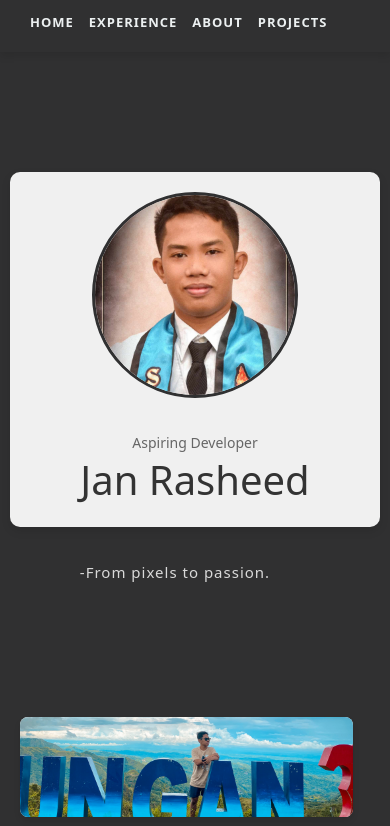
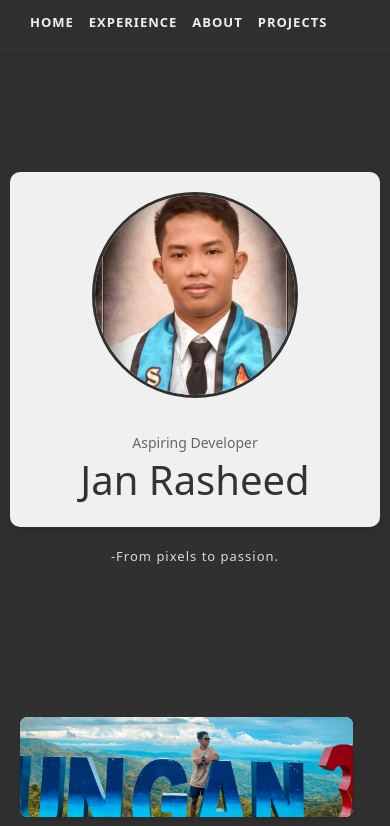
Before and after one commit to JosePanoy/JosePanoy, a React (Vite) app: page / in a window 390 px wide. Shown: the top 826 px of the page. Built offline with nearby package versions, Linux system fonts and the light colour scheme.

Commit message:
did minor features

```diff
--- a/src/assets/css/projectdiv.css
+++ b/src/assets/css/projectdiv.css
@@ -1,7 +1,7 @@
 .project-container {
     display: grid;
-    grid-template-columns: repeat(2, 1fr); /* 2 columns */
-    grid-template-rows: repeat(4, auto); /* 4 rows */
+    grid-template-columns: repeat(2, 1fr);
+    grid-template-rows: repeat(4, auto);
     gap: 20px;
     width: 85%;
     margin: 0 auto;
@@ -62,6 +62,6 @@
 }
 @media screen and (max-width: 768px) {
     .project-container {
-        grid-template-columns: repeat(1, 1fr); /* 1 column for smaller screens */
+        grid-template-columns: repeat(1, 1fr);
     }
 }
--- a/src/index.css
+++ b/src/index.css
@@ -154,20 +154,21 @@ font-weight: normal;
 
 .midCaption {
     display: flex;
+    flex-direction: column;
     justify-content: center;
     align-items: center;
     margin-top: 120px;
-    text-align: center; position: relative;
+    text-align: center;
 }
 
-.midCaption h3{
+.midCaption h3 {
     font-size: 15px;
     font-weight: 300;
     color: hsl(0, 0%, 85%);
     letter-spacing: 1px;
-   cursor: default;
+    cursor: default;
+    margin-bottom: 10px;
 }
-
 
 
 /* Responsive adjustments */
@@ -190,6 +191,18 @@ font-weight: normal;
         padding-left: 0;
         padding-top: 10px;
     }
+
+    .midCaption {
+        text-align: center;
+        display: flex;
+        align-items: center;
+    }
+
+    .midCaption h3 {
+        font-size: 13px;
+        margin: 0 auto;
+    }
+
 }
 
 .rightSide h3 {
```
Also changed, not shown: src/assets/sideprojects/todolist.jsx (added, +11 -0 lines).
